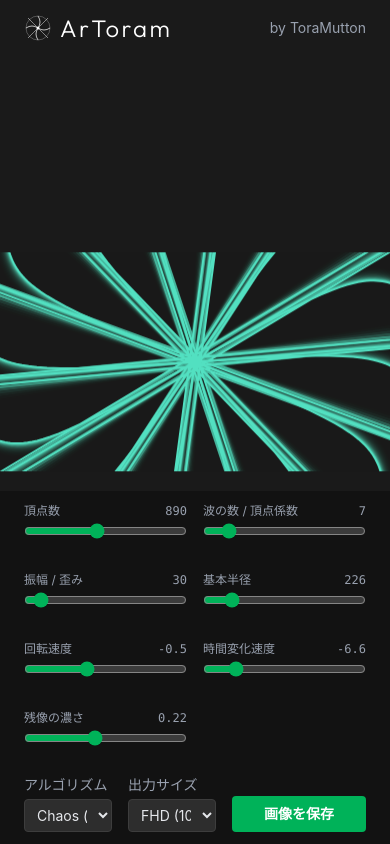
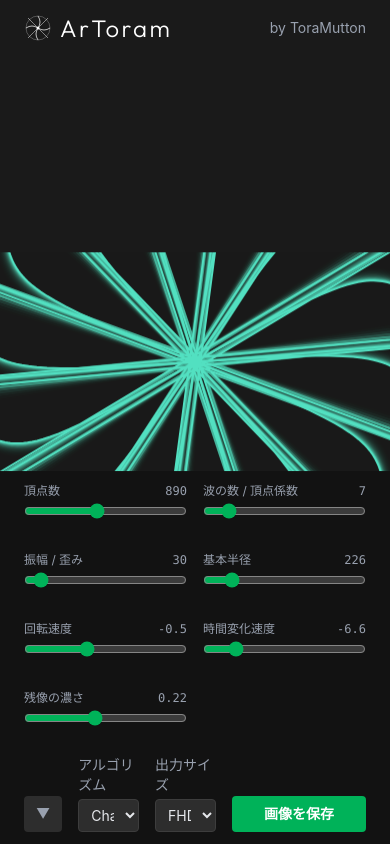
Before and after one commit to ToraMutton/geo-art-gen, a React (Vite) app: page / in a window 390 px wide. Built offline with nearby package versions, Linux system fonts and the light colour scheme.

Commit message:
feat: open and close button

```diff
--- a/src/components/GeometricCanvas.tsx
+++ b/src/components/GeometricCanvas.tsx
@@ -46,6 +46,8 @@ export const GeometricCanvas = () => {
     fadeOpacity: 0.22,
     resolution: 'FHD (1080p)',
   });
+
+  const [isPanelOpen, setIsPanelOpen] = useState(true);
 
   const paramsRef = useRef(params); //
   useEffect(() => {
@@ -276,8 +278,10 @@ export const GeometricCanvas = () => {
       {/* UIパネル */}
       <div className="fixed bottom-0 left-0 right-0 z-10 px-6 py-3 bg-[#111111]/80 font-sans text-sm">
 
+
         {/* スライダー7列 */}
-        <div className="grid grid-cols-2 sm:grid-cols-4 lg:grid-cols-7 gap-4 mb-3">
+        {isPanelOpen && (
+          < div className="grid grid-cols-2 sm:grid-cols-4 lg:grid-cols-7 gap-4 mb-3">
             <Slider label="頂点数" value={params.points} min={10} max={2000} step={1} onChange={(v) => updateParam('points', v)} />
             <Slider label="波の数 / 頂点係数" value={params.waves} min={1} max={50} step={1} onChange={(v) => updateParam('waves', v)} />
             <Slider label="振幅 / 歪み" value={params.waveHeight} min={0} max={500} step={1} onChange={(v) => updateParam('waveHeight', v)} />
@@ -286,8 +290,16 @@ export const GeometricCanvas = () => {
             <Slider label="時間変化速度" value={params.waveSpeed} min={-10} max={10} step={0.1} onChange={(v) => updateParam('waveSpeed', v)} />
             <Slider label="残像の濃さ" value={params.fadeOpacity} min={0.01} max={0.5} step={0.01} onChange={(v) => updateParam('fadeOpacity', v)} />
           </div>
+        )}
 
         <div className="flex gap-4 items-end">
+          {/* スマホ用開閉ボタン */}
+          <button
+            onClick={() => setIsPanelOpen(prev => !prev)}
+            className="px-3 py-2 bg-[#2d2d2d] hover:bg-[#3d3d3d] text-gray-400 rounded transition-colors lg:hidden"
+          >
+            {isPanelOpen ? '▼' : '▲'}
+          </button>
           {/* アルゴリズム */}
           <div className="flex-1">
             <label className="block mb-1 text-gray-400">アルゴリズム</label>
@@ -330,7 +342,7 @@ export const GeometricCanvas = () => {
             画像を保存
           </button>
         </div>
-      </div>
+      </div >
     </>
   );
 };
```
Lines whose indentation alone changed are shown as unchanged.
